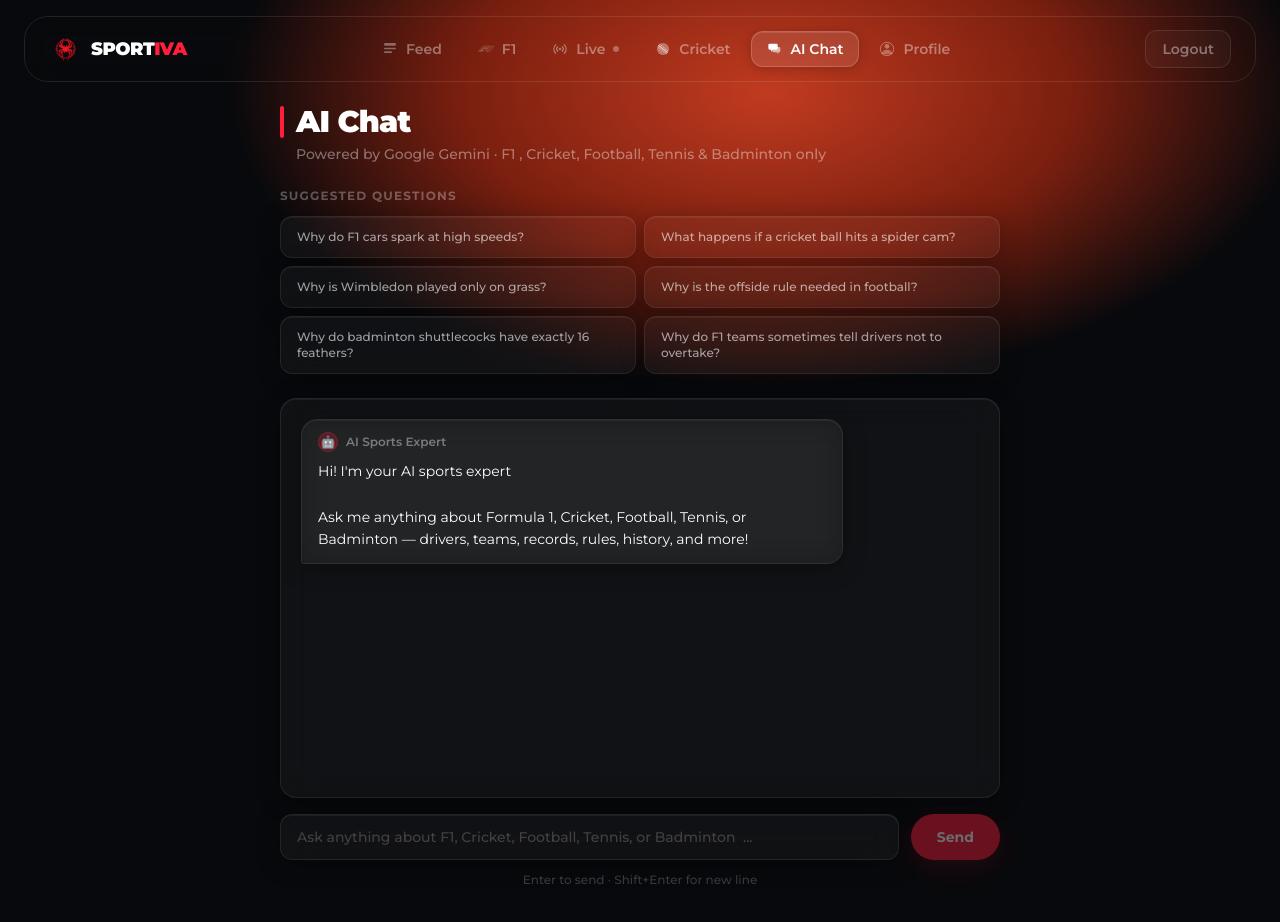
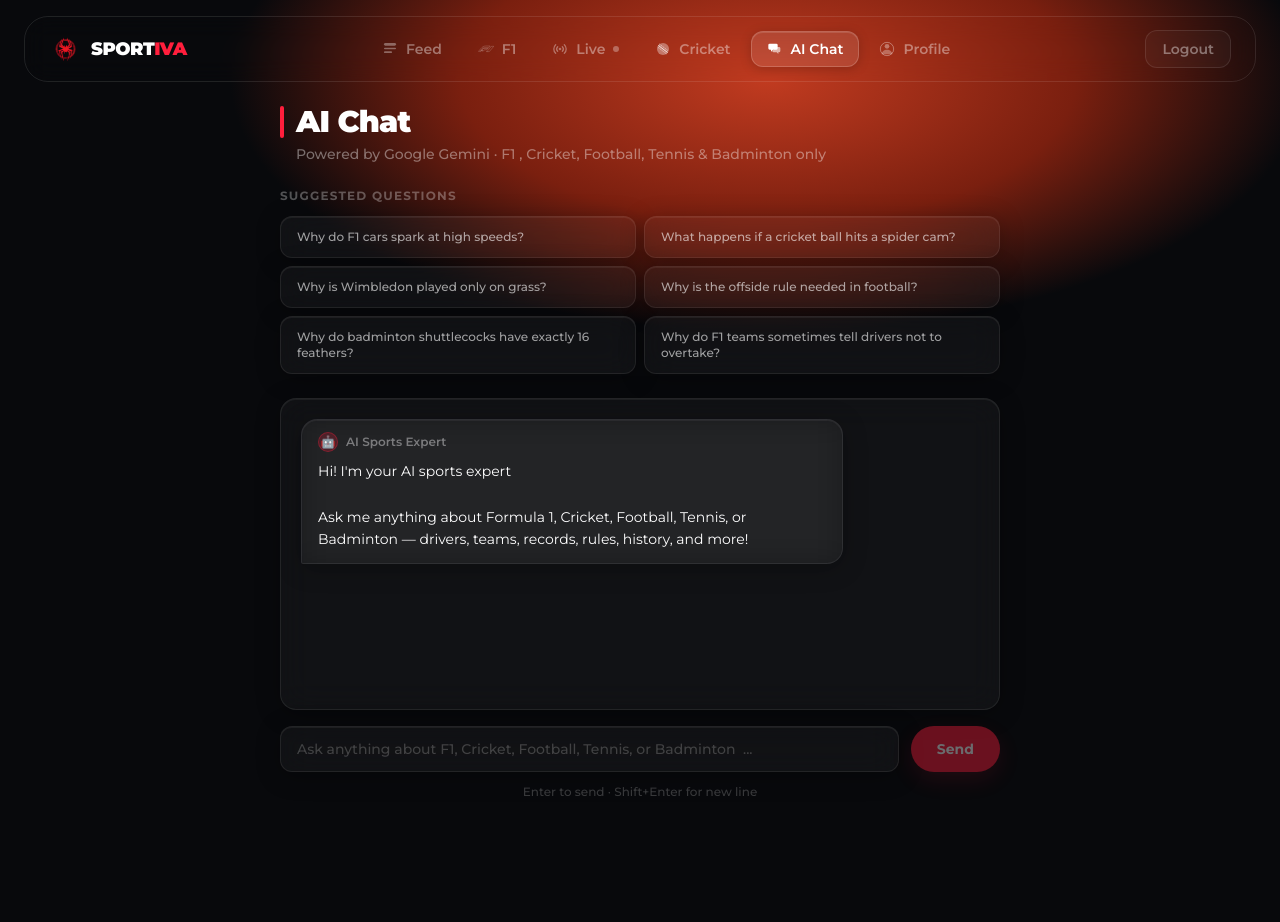
Before and after one commit to Hari-chandan-28/controlled-feed-frontend, a React (Vite) app: page /chat in a window 1280 px wide. Shown: the top 922 px of the page. After the commit the page ends 800 px from the top, so only its background shows below. Built offline with nearby package versions, Linux system fonts and the light colour scheme; sample sign-in values are in the browser's storage; the HTML template or start-up script is replaced by a standard one.

Commit message:
changes in chatBot padding and profile and feed updating issue after cache.js

```diff
--- a/src/pages/Chatbot.jsx
+++ b/src/pages/Chatbot.jsx
@@ -68,7 +68,7 @@ const suggestions = [
 
   return (
     <PageWrapper beam="chat">
-      <div className="max-w-3xl mx-auto px-6 py-10 flex flex-col"
+      <div className="max-w-3xl mx-auto px-6 py-10 pb-0 flex flex-col"
            style={{ minHeight: 'calc(100vh - 64px)' }}>
 
         {/* Header */}
@@ -105,7 +105,7 @@ const suggestions = [
 
         {/* Messages */}
         <div className="flex-1 glass rounded-2xl p-5 space-y-4 overflow-y-auto
-                        mb-4 min-h-[400px] max-h-[500px]">
+                        mb-4 min-h-[180px] max-h-[490px]">
           {messages.map((msg, i) => (
             <MessageBubble key={i} message={msg} />
           ))}
--- a/src/pages/Profile.jsx
+++ b/src/pages/Profile.jsx
@@ -2,6 +2,7 @@ import { useState, useEffect } from 'react';
 import { getProfile, uploadPicture, updateProfile, updateUsername } from '../services/api';
 import { useNavigate } from 'react-router-dom';
 import PageWrapper from '../components/PageWrapper';
+import { cacheGet, cacheSet ,cacheClear} from '../services/cache';
 
 const SPORTS = [
   { id: 'F1',        label: 'Formula 1', icon: '', desc: 'Race data, standings & live timing' },
@@ -100,6 +101,7 @@ const EditModal = ({ profile, onClose, onSaved }) => {
     } catch (err) {
       setError(err.response?.data?.message || 'Failed to save changes.');
     } finally {
+      cacheClear(); // Clear cache to ensure fresh data on next load
       setSaving(false);
     }
   };
```
